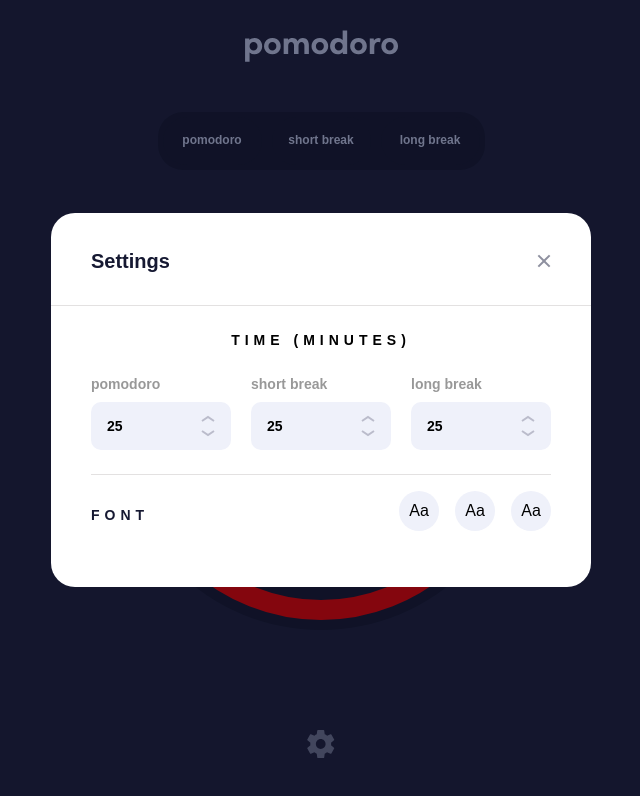
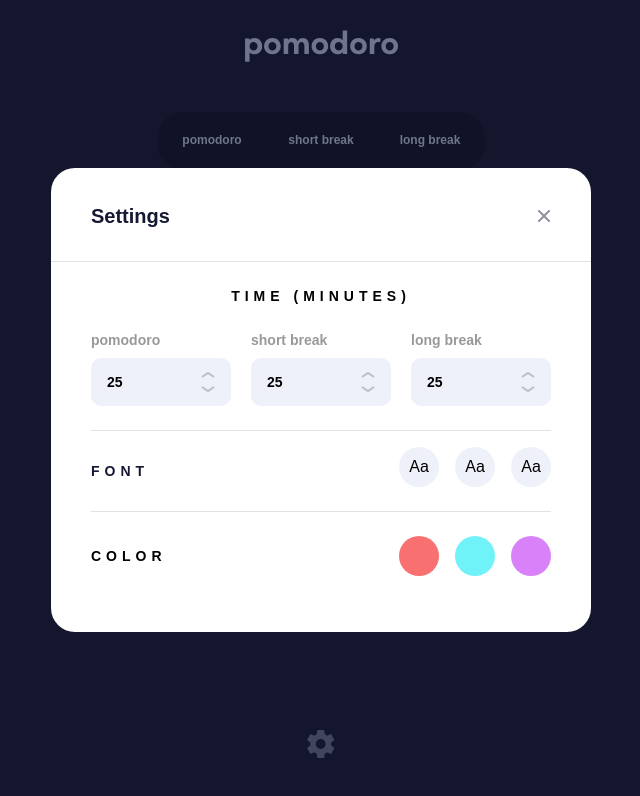
Before and after one commit to achiewe/pomodoro-app, a Next.js app: page / in a window 1280 px wide. Shown: the top 796 px of the page, without its empty margins (319-959 px from the left). Built offline with nearby package versions, Linux system fonts and the light colour scheme.

Commit message:
add the color div to change content and timer color

```diff
--- a/src/app/components/SettingPanel.tsx
+++ b/src/app/components/SettingPanel.tsx
@@ -82,6 +82,19 @@ export default function SettingPanel() {
               </button>
             </div>
           </div>
+          <div className="w-full h-[1px] bg-[#E3E1E1] mt-6"></div>
+          <div className="flex flex-col md:flex-row md:justify-between items-center md:mt-6">
+            <h3 className="mt-6 md:mt-0 text-[11px] md:text-sm text-dark-blu font-bold tracking-[5px] text-center">
+              COLOR
+            </h3>
+            <div className="flex items-center gap-4 mt-4 md:mt-0">
+              <button className="border-none w-10 h-10 rounded-full  bg-[#F87070] flex items-center justify-center"></button>
+
+              <button className="border-none w-10 h-10 rounded-full  bg-[#70F3F8] flex items-center justify-center"></button>
+
+              <button className="border-none w-10 h-10 rounded-full  bg-[#D881F8] flex items-center justify-center"></button>
+            </div>
+          </div>
         </div>
       </div>
     </div>
```
